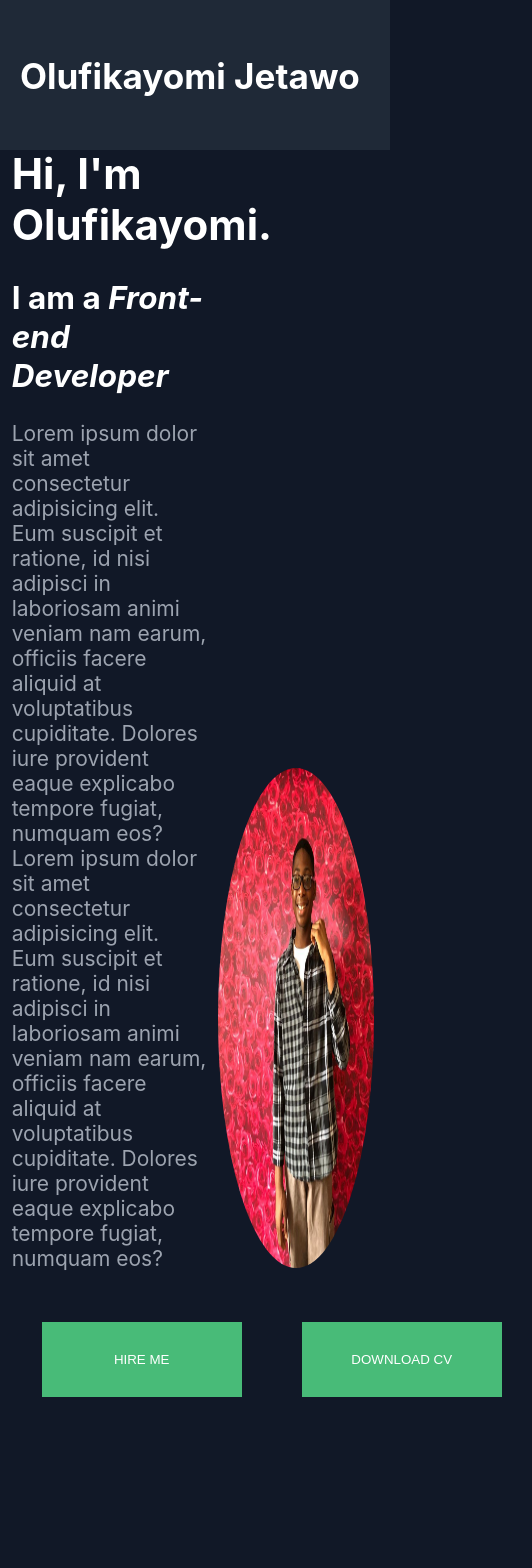
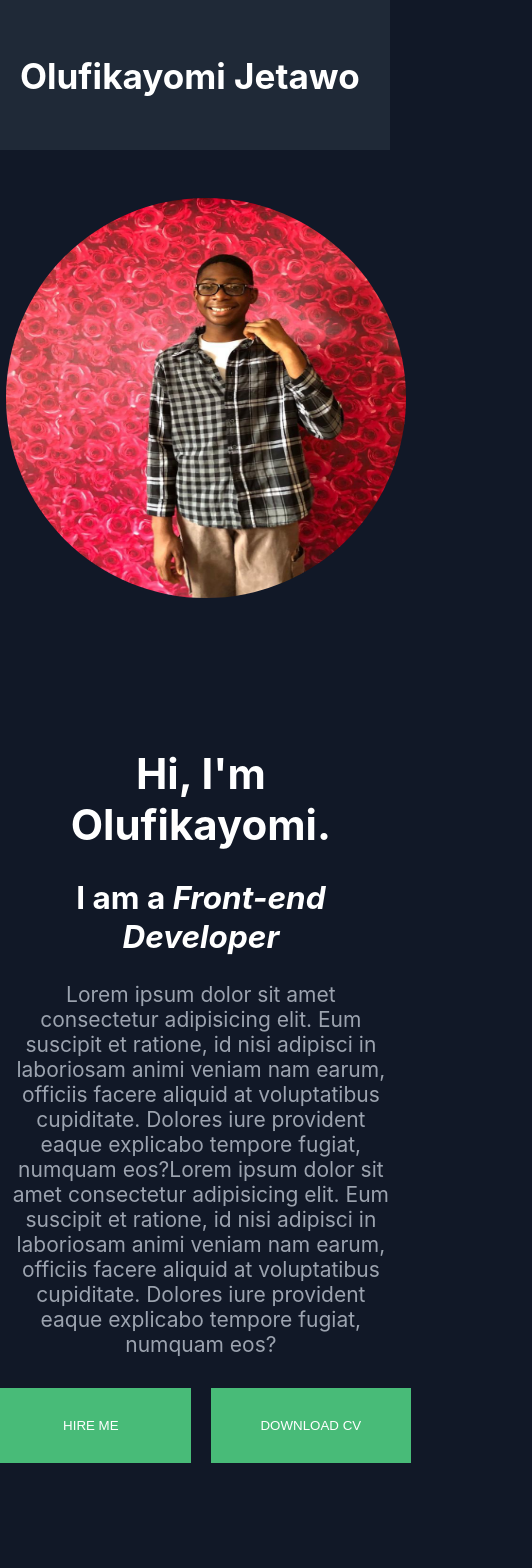
Before and after one commit to Phickayor/Portfolio, a React (Create React App) app: page / in a window 390 px wide. Shown: the top 1568 px of the page, 532 px wide, since content can reach past the window. Built offline with nearby package versions, Linux system fonts and the light colour scheme.

Commit message:
about  page is now responsive

```diff
--- a/src/components/style.css
+++ b/src/components/style.css
@@ -75,6 +75,7 @@ h2 {
 }
 .btn {
   display: flex;
+  align-items: center;
 }
 .btn div {
   padding: 30px;
@@ -188,3 +189,37 @@ button:hover {
     display: none;
   }
 }
+
+@media screen and (max-width: 536px) {
+  .aboutContainer {
+    display: flex;
+    align-content: center;
+    flex-wrap: wrap;
+    flex-direction: column;
+  }
+  .text,
+  .image {
+    display: block;
+    width: 100%;
+    text-align: center;
+  }
+  .text {
+    order: 1;
+  }
+  .image {
+    order: 0;
+  }
+  .image img {
+    position: relative;
+    width: 400px;
+    height: 400px;
+    border-radius: 50%;
+    margin-top: 20%;
+  }
+  .btn {
+    justify-content: center;
+  }
+  .btn div {
+    padding: 10px;
+  }
+}
```
